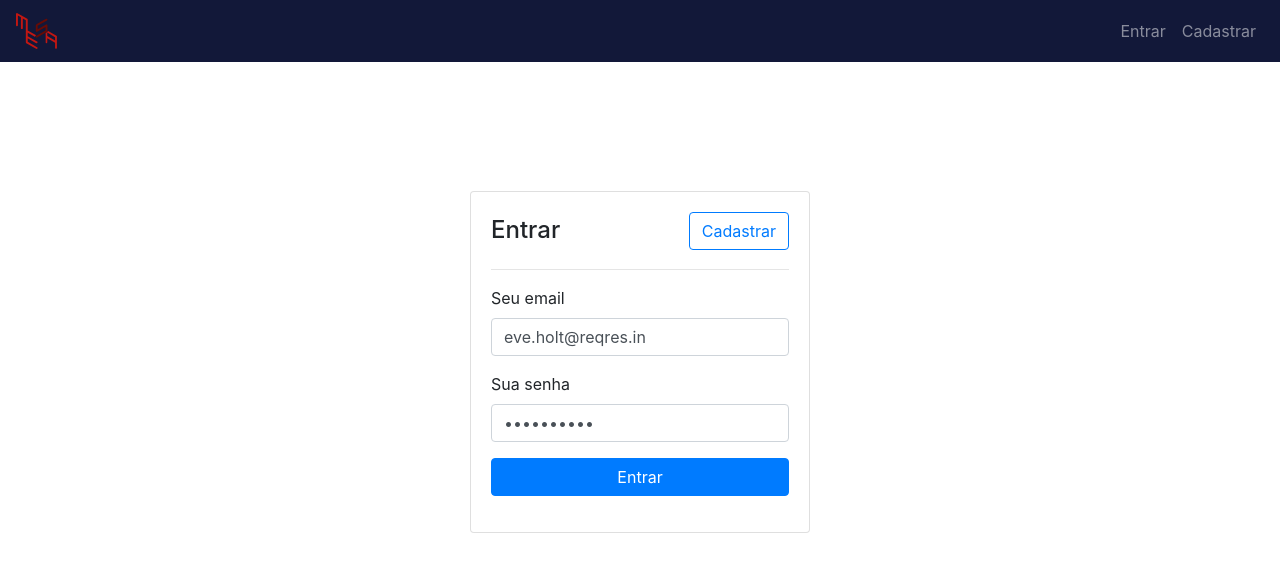
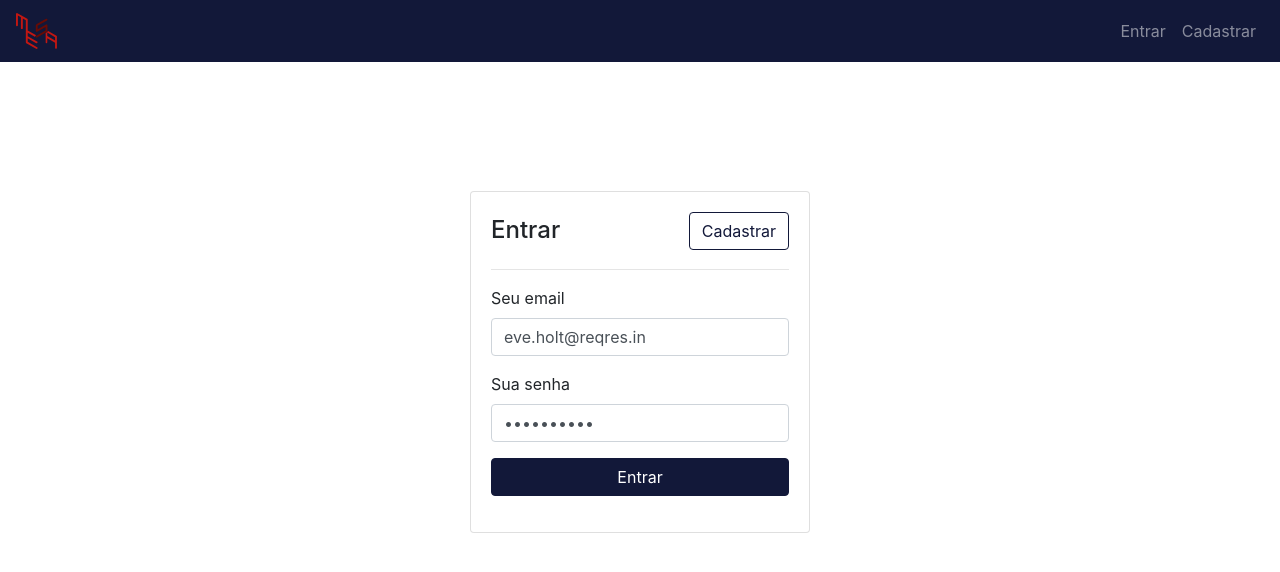
Before and after one commit to murilolopes/mesa-inc, a Vue app: page /login in a window 1280 px wide. Shown: the top 572 px of the page. Built offline with nearby package versions, Linux system fonts and the light colour scheme.

Commit message:
changing default values for primary and secondary bootstrap colors

```diff
--- a/src/App.vue
+++ b/src/App.vue
@@ -14,4 +14,7 @@
   components: { NavBar, PlaceDetailsModal },
 };
 </script>
-<style></style>
+<style lang="scss">
+@import "./assets/styles/custom.scss";
+@import "../node_modules/bootstrap/scss/bootstrap.scss";
+</style>
--- /dev/null
+++ b/src/assets/styles/custom.scss
@@ -0,0 +1,5 @@
+$mesa-blue: #121839;
+$mesa-red: #c21712;
+
+$primary: $mesa-blue;
+$secondary: $mesa-red;
--- a/src/plugins/bootstrap-vue.js
+++ b/src/plugins/bootstrap-vue.js
@@ -1,6 +1,6 @@
 import Vue from "vue";
+import { BootstrapVue, BootstrapVueIcons } from "bootstrap-vue";
 
-import { BootstrapVue, BootstrapVueIcons } from "bootstrap-vue";
 import "bootstrap/dist/css/bootstrap.min.css";
 import "bootstrap-vue/dist/bootstrap-vue.css";
 
```
